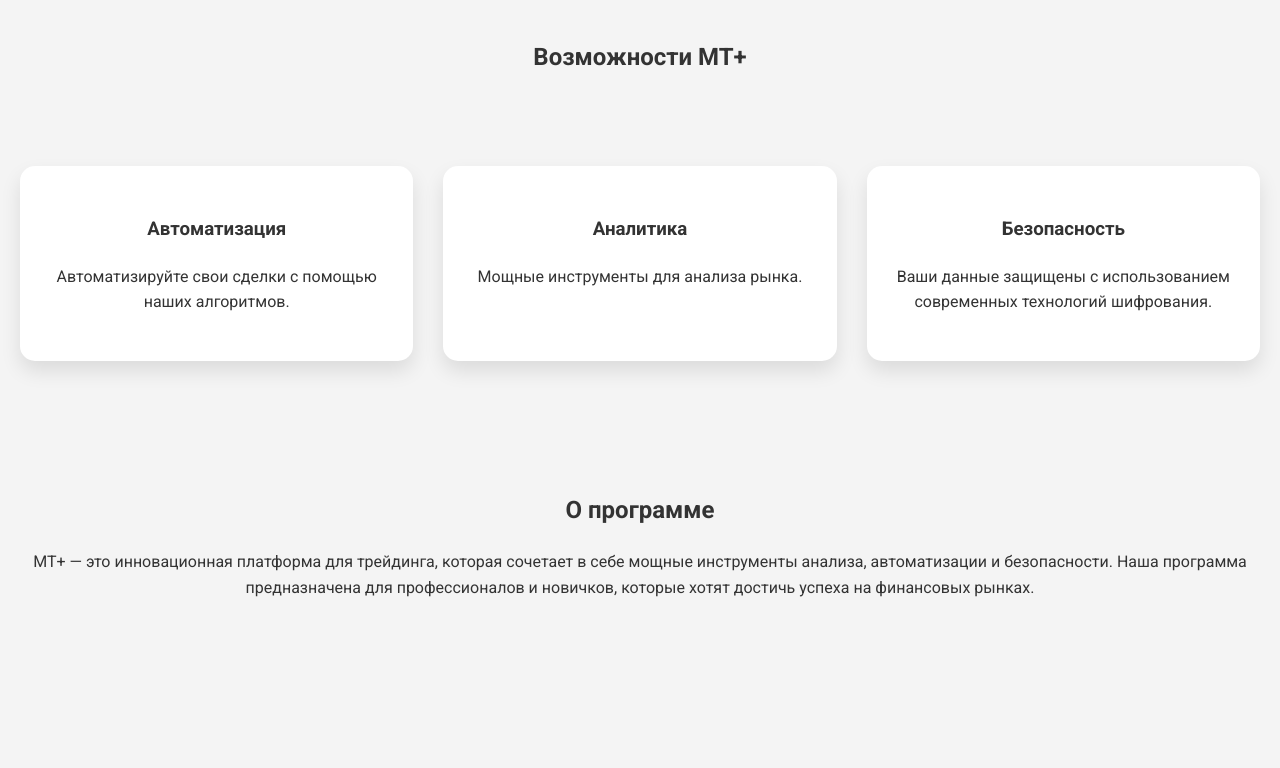
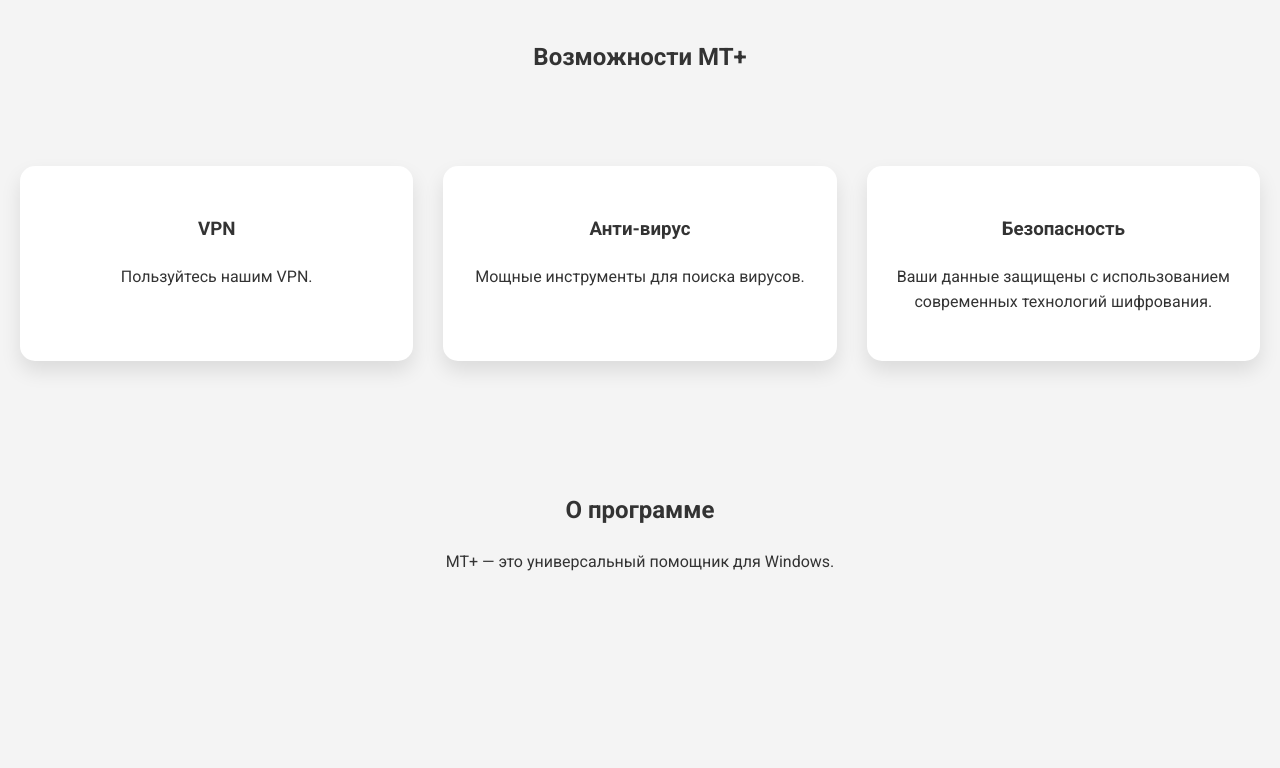
Before and after one commit to Falzi999/mtplus, a plain HTML site: page index.html in a window 1280 px wide. Shown: the part 1162-1930 px from the top of the page. Drawn offline with nearby package versions, Linux system fonts and the light colour scheme.

Commit message:
Add files via upload

```diff
--- a/index.html
+++ b/index.html
@@ -3,7 +3,7 @@
 <head>
     <meta charset="UTF-8">
     <meta name="viewport" content="width=device-width, initial-scale=1.0">
-    <title>MT+ - Программа для трейдинга нового поколения</title>
+    <title>MT+ - Универсальный помощник Windows</title>
     <link rel="stylesheet" href="styles.css">
     <link href="https://fonts.googleapis.com/css2?family=Roboto:wght@400;500;700&display=swap" rel="stylesheet">
 </head>
@@ -19,7 +19,7 @@
         </nav>
         <div class="hero">
             <h1>MT+</h1>
-            <p>Инновационная платформа для трейдинга с передовыми технологиями</p>
+            <p>Лучшая система</p>
             <a href="#download" class="cta-button">Скачать сейчас</a>
         </div>
         <canvas id="3d-canvas"></canvas> <!-- Для 3D-эффектов -->
@@ -29,12 +29,12 @@
         <h2>Возможности MT+</h2>
         <div class="feature-grid">
             <div class="feature-item">
-                <h3>Автоматизация</h3>
-                <p>Автоматизируйте свои сделки с помощью наших алгоритмов.</p>
+                <h3>VPN</h3>
+                <p>Пользуйтесь нашим VPN.</p>
             </div>
             <div class="feature-item">
-                <h3>Аналитика</h3>
-                <p>Мощные инструменты для анализа рынка.</p>
+                <h3>Анти-вирус</h3>
+                <p>Мощные инструменты для поиска вирусов.</p>
             </div>
             <div class="feature-item">
                 <h3>Безопасность</h3>
@@ -45,7 +45,7 @@
 
     <section id="about" class="about">
         <h2>О программе</h2>
-        <p>MT+ — это инновационная платформа для трейдинга, которая сочетает в себе мощные инструменты анализа, автоматизации и безопасности. Наша программа предназначена для профессионалов и новичков, которые хотят достичь успеха на финансовых рынках.</p>
+        <p>MT+ — это универсальный помощник для Windows.</p>
     </section>
 
     <section id="download" class="download">
```
